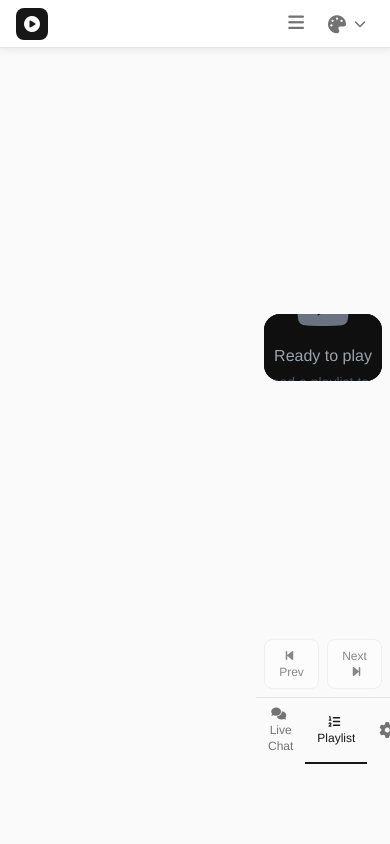
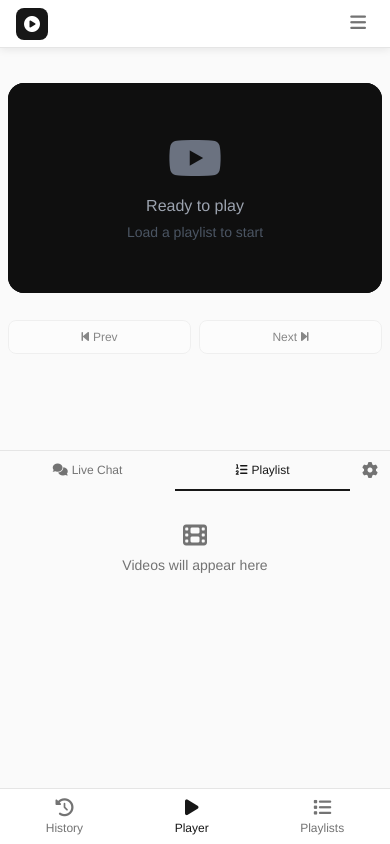
Before and after one commit to rgbailon/PlaylistTube, a React (Vite) app: page / in a window 390 px wide. Built offline with nearby package versions, Linux system fonts and the light colour scheme.

Commit message:
Add mobile bottom navigation and improve responsive layout

```diff
--- a/src/App.jsx
+++ b/src/App.jsx
@@ -293,7 +293,7 @@ function App() {
           )}
           <div className="flex">
             <Sidebar />
-            <main className={`flex-1 mt-12 h-[calc(100vh-48px)] overflow-hidden transition-all duration-300 ${sidebarCollapsed ? 'ml-0' : 'ml-64'} md:pb-0 pb-20`}>
+            <main className={`flex-1 mt-12 h-[calc(100vh-48px)] overflow-hidden transition-all duration-300 ${sidebarCollapsed ? 'ml-0' : 'md:ml-64'} md:pb-0 pb-16`}>
               <Routes>
                 <Route path="/" element={<PlayerPage />} />
                 <Route path="/search" element={<SearchPage />} />
--- a/src/components/Header.jsx
+++ b/src/components/Header.jsx
@@ -83,6 +83,7 @@ function Header() {
   };
 
   return (
+    <>
       <header
         className="fixed top-0 left-0 right-0 h-12 z-50 flex items-center justify-between px-4 border-b"
         style={{
@@ -173,7 +174,7 @@ function Header() {
           <i className="fas fa-bars text-lg"></i>
         </button>
 
-        <div className="relative">
+        <div className="relative hidden md:block">
           <button
             onClick={() => setThemeDropdownOpen(!themeDropdownOpen)}
             className="p-2 rounded-lg hover:bg-[var(--bg-hover)] transition flex items-center gap-2"
@@ -222,17 +223,58 @@ function Header() {
       {mobileMenuOpen && (
         <>
           <div
-            className="md:hidden fixed inset-0 z-40 bg-black/50"
-            onClick={() => setMobileMenuOpen(false)}
+            className="md:hidden fixed inset-0 z-40 bg-black/50 animate-fade-in"
+            onClick={() => { setMobileMenuOpen(false); setThemeDropdownOpen(false); }}
           />
-          <div className="md:hidden fixed top-12 left-0 w-64 z-50 shadow-xl h-[calc(100vh-3rem)] overflow-y-auto"
-               style={{ background: 'var(--bg-card)', borderRight: '1px solid var(--border-color)' }}>
+          <div className="md:hidden fixed top-12 right-0 w-64 z-50 shadow-xl h-[calc(100vh-3rem)] overflow-y-auto animate-slide-in"
+               style={{ background: 'var(--bg-card)', borderLeft: '1px solid var(--border-color)' }}>
             <nav className="py-2">
+              <div className="px-4 py-2">
+                <button
+                  onClick={() => setThemeDropdownOpen(!themeDropdownOpen)}
+                  className="p-2 rounded-lg hover:bg-[var(--bg-hover)] transition flex items-center gap-2 w-full"
+                  style={{ color: 'var(--text-muted)' }}
+                >
+                  <i className="fas fa-palette text-lg"></i>
+                  <span className="text-sm capitalize">{theme}</span>
+                  <i className="fas fa-chevron-down text-xs ml-auto"></i>
+                </button>
+              </div>
+
+              {themeDropdownOpen && (
+                <div className="px-4 pb-2">
+                  <div
+                    className="rounded-xl overflow-hidden"
+                    style={{
+                      background: 'var(--bg-main)',
+                      border: '1px solid var(--border-color)'
+                    }}
+                  >
+                    {themes.map((t) => (
+                      <button
+                        key={t}
+                        onClick={() => {
+                          setTheme(t);
+                          setThemeDropdownOpen(false);
+                        }}
+                        className={`w-full px-3 py-2 text-left text-sm flex items-center justify-between hover:bg-[var(--bg-hover)] transition ${
+                          theme === t ? 'font-semibold' : ''
+                        }`}
+                        style={{ color: theme === t ? 'var(--accent-color)' : 'var(--text-main)' }}
+                      >
+                        <span className="capitalize">{t}</span>
+                        {theme === t && <i className="fas fa-check text-xs"></i>}
+                      </button>
+                    ))}
+                  </div>
+                </div>
+              )}
+
               {navItems.map((item) => (
                 <Link
                   key={item.id}
                   to={item.path}
-                  onClick={() => setMobileMenuOpen(false)}
+                  onClick={() => { setMobileMenuOpen(false); setThemeDropdownOpen(false); }}
                   className={`flex items-center gap-3 px-4 py-3 text-sm transition ${
                     isActive(item.path) ? 'font-semibold' : ''
                   }`}
@@ -246,34 +288,43 @@ function Header() {
                 </Link>
               ))}
             </nav>
-
-            <div className="border-t px-4 py-3" style={{ borderColor: 'var(--border-color)' }}>
-              <p className="text-xs mb-2" style={{ color: 'var(--text-muted)' }}>Theme:</p>
-              <div className="grid grid-cols-2 gap-2">
-                {themes.map((t) => (
-                  <button
-                    key={t}
-                    onClick={() => {
-                      setTheme(t);
-                      setMobileMenuOpen(false);
-                    }}
-                    className={`px-2 py-1.5 rounded text-xs capitalize transition ${
-                      theme === t ? 'font-semibold' : ''
-                    }`}
-                    style={{
-                      background: theme === t ? 'var(--accent-color)' : 'var(--bg-hover)',
-                      color: theme === t ? 'white' : 'var(--text-main)'
-                    }}
-                  >
-                    {t}
-                  </button>
-                ))}
-              </div>
-            </div>
           </div>
         </>
       )}
     </header>
+
+    {/* Bottom Navigation for Mobile */}
+    <nav className="md:hidden fixed bottom-0 left-0 right-0 h-14 z-50 flex items-center justify-around border-t pb-safe"
+         style={{
+           background: 'var(--bg-card)',
+           borderColor: 'var(--border-color)'
+         }}>
+      <Link
+        to="/search"
+        className="flex flex-col items-center justify-center gap-1 p-2"
+        style={{ color: isActive('/search') ? 'var(--accent-color)' : 'var(--text-muted)' }}
+      >
+        <i className="fas fa-history text-lg"></i>
+        <span className="text-xs">History</span>
+      </Link>
+      <Link
+        to="/"
+        className="flex flex-col items-center justify-center gap-1 p-2"
+        style={{ color: isActive('/') ? 'var(--accent-color)' : 'var(--text-muted)' }}
+      >
+        <i className="fas fa-play text-lg"></i>
+        <span className="text-xs">Player</span>
+      </Link>
+      <Link
+        to="/search?view=playlists"
+        className="flex flex-col items-center justify-center gap-1 p-2"
+        style={{ color: location.pathname === '/search' && location.search.includes('view=playlists') ? 'var(--accent-color)' : 'var(--text-muted)' }}
+      >
+        <i className="fas fa-list text-lg"></i>
+        <span className="text-xs">Playlists</span>
+      </Link>
+    </nav>
+    </>
   );
 }
 
--- a/src/index.css
+++ b/src/index.css
@@ -357,3 +357,43 @@ body {
 .bg-custom-card { background-color: var(--bg-card); }
 .border-custom { border-color: var(--border-color); }
 .bg-custom-main { background-color: var(--bg-main); }
+
+.pb-safe {
+  padding-bottom: env(safe-area-inset-bottom);
+}
+
+/* Mobile menu slide animations */
+@keyframes slideInRight {
+  from {
+    transform: translateX(100%);
+    opacity: 0;
+  }
+  to {
+    transform: translateX(0);
+    opacity: 1;
+  }
+}
+
+@keyframes slideOutRight {
+  from {
+    transform: translateX(0);
+    opacity: 1;
+  }
+  to {
+    transform: translateX(100%);
+    opacity: 0;
+  }
+}
+
+@keyframes fadeIn {
+  from { opacity: 0; }
+  to { opacity: 1; }
+}
+
+.animate-slide-in {
+  animation: slideInRight 0.3s ease-out forwards;
+}
+
+.animate-fade-in {
+  animation: fadeIn 0.2s ease-out forwards;
+}
--- a/src/pages/PlayerPage.jsx
+++ b/src/pages/PlayerPage.jsx
@@ -73,7 +73,7 @@ function PlayerPage() {
 return (
     <div className="h-full flex flex-col md:flex-row overflow-hidden">
       <div className="flex-1 flex flex-col min-w-0 overflow-hidden order-2 md:order-1">
-        <div className="flex-1 flex flex-col p-2 md:p-6 pt-4 pb-2 overflow-y-auto">
+        <div className="flex-1 flex flex-col p-2 md:p-6 pt-4 pb-24 md:pb-2 overflow-y-auto">
           <div className="flex-1 flex items-center justify-center">
             <div className={`w-full ${sidebarCollapsed ? 'max-w-full' : 'max-w-5xl'}`}>
               <div className="player-container relative w-full" style={{ paddingTop: '56.25%' }}>
@@ -120,12 +120,38 @@ return (
         </div>
 
         {activeTab === 'chat' && (
-          <div className="md:hidden flex-1 overflow-hidden h-48">
+          <div className="md:hidden flex-1 overflow-hidden" style={{ maxHeight: 'calc(100vh - 320px)' }}>
             {currentVideoId ? <LiveChat videoId={currentVideoId} /> : (
               <div className="flex items-center justify-center h-full p-4">
                 <p className="text-xs" style={{ color: 'var(--text-muted)' }}>Play a video to use live chat</p>
               </div>
             )}
+          </div>
+        )}
+
+        {activeTab === 'playlist' && (
+          <div className="md:hidden flex-1 overflow-y-auto" style={{ background: 'var(--bg-main)', maxHeight: 'calc(100vh - 320px)' }}>
+            {currentPlaylist.length === 0 ? (
+              <div className="text-center py-8">
+                <i className="fas fa-film text-2xl mb-2" style={{ color: 'var(--text-muted)' }}></i>
+                <p className="text-sm" style={{ color: 'var(--text-muted)' }}>Videos will appear here</p>
+              </div>
+            ) : currentPlaylist.map((video, index) => (
+              <div key={video.id || index} onClick={() => playVideo(index)} className="flex gap-2 p-2 cursor-pointer mb-1 mx-1 rounded-lg" style={{ background: index === currentVideoIndex ? 'rgba(59, 130, 246, 0.1)' : 'transparent' }}>
+                <div className="relative w-24 h-14 rounded overflow-hidden flex-shrink-0">
+                  <img src={video.thumbnail || `https://img.youtube.com/vi/${video.id}/mqdefault.jpg`} alt={video.title} className="w-full h-full object-cover" />
+                  {index === currentVideoIndex && isPlaying && (
+                    <div className="absolute inset-0 flex items-center justify-center bg-black/50">
+                      <i className="fas fa-play text-white text-xs"></i>
+                    </div>
+                  )}
+                </div>
+                <div className="flex-1 min-w-0">
+                  <h4 className="text-xs line-clamp-2" style={{ color: index === currentVideoIndex ? '#3b82f6' : 'var(--text-main)' }}>{video.title}</h4>
+                  <p className="text-[10px] mt-0.5 truncate" style={{ color: 'var(--text-muted)' }}>{video.channelTitle || 'Unknown'}</p>
+                </div>
+              </div>
+            ))}
           </div>
         )}
       </div>
```
Lines whose indentation alone changed are shown as unchanged.
